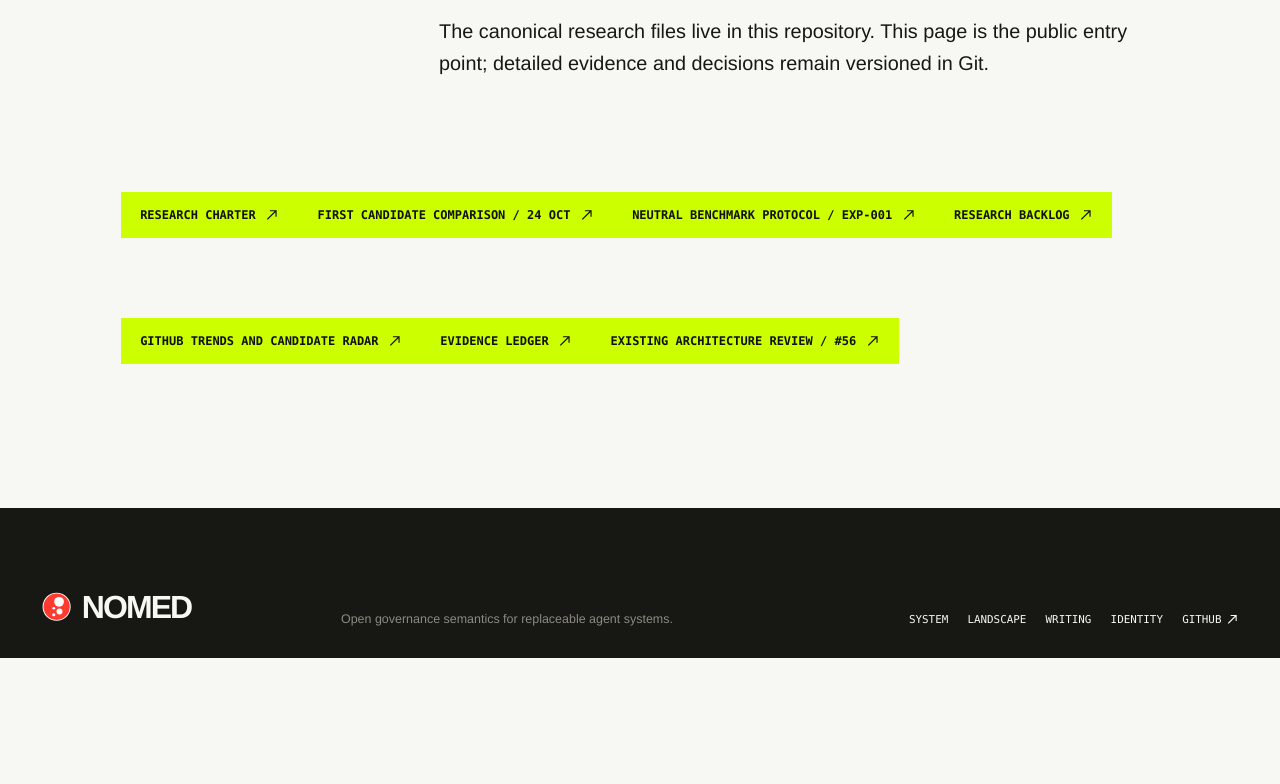
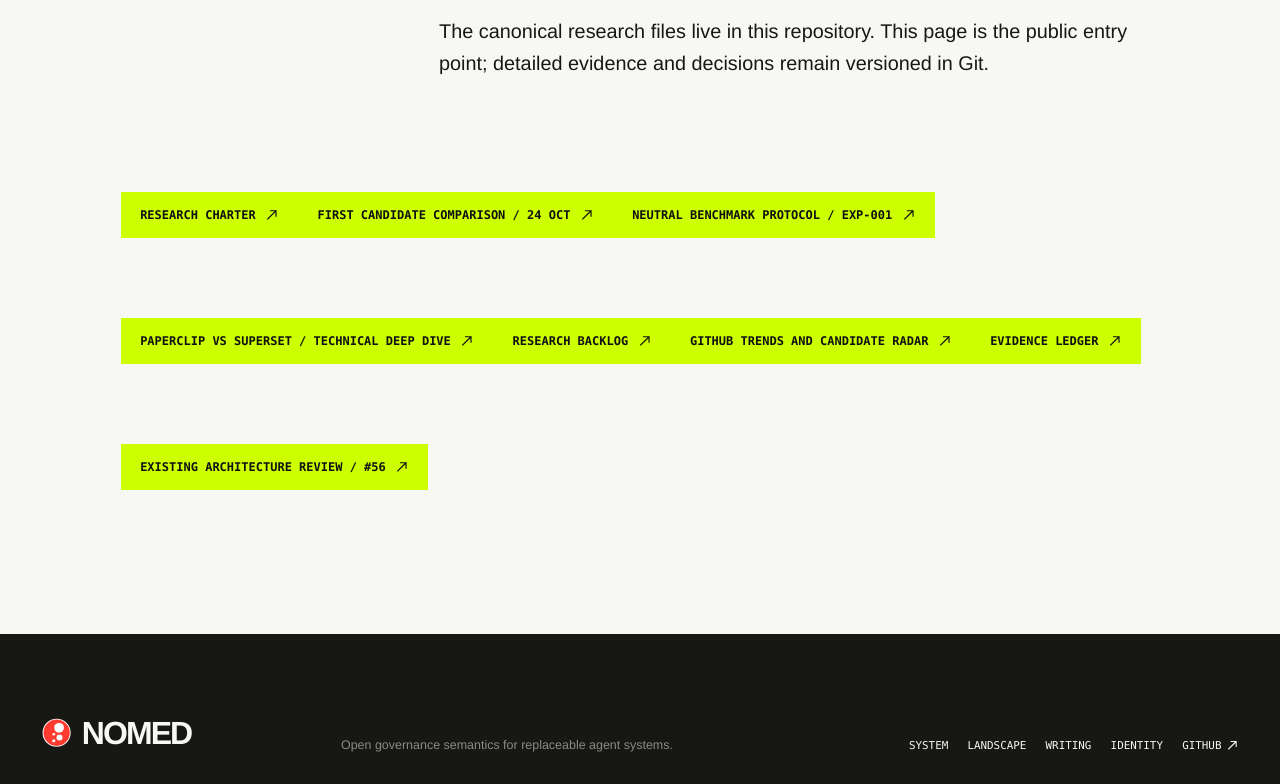
Before and after one commit to nomed/nomed.github.io, a Next.js app: page /research in a window 1280 px wide. Shown: the part 2497-3281 px from the top of the page. Before the commit the page ends 3155 px from the top, so only its background shows below. Built offline with nearby package versions, Linux system fonts and the light colour scheme.

Commit message:
docs(research): surface Paperclip and Superset deep dive

```diff
--- a/app/research/page.tsx
+++ b/app/research/page.tsx
@@ -39,6 +39,7 @@ export default function ResearchPage() {
       <a className="editorial-cta internal-cta" href="https://github.com/nomed/nomed.github.io/blob/main/docs/research/README.md">Research charter <ArrowIcon direction="external" /></a>
       <a className="editorial-cta internal-cta" href="https://github.com/nomed/nomed.github.io/blob/main/docs/research/COMPARISON-2026-10-24.md">First candidate comparison / 24 Oct <ArrowIcon direction="external" /></a>
       <a className="editorial-cta internal-cta" href="https://github.com/nomed/nomed.github.io/blob/main/docs/research/EXPERIMENT-001.md">Neutral benchmark protocol / EXP-001 <ArrowIcon direction="external" /></a>
+      <a className="editorial-cta internal-cta" href="https://github.com/nomed/nomed.github.io/blob/main/docs/research/DEEP-DIVE-001-paperclip-superset.md">Paperclip vs Superset / technical deep dive <ArrowIcon direction="external" /></a>
       <a className="editorial-cta internal-cta" href="https://github.com/nomed/nomed.github.io/blob/main/docs/research/BACKLOG.md">Research backlog <ArrowIcon direction="external" /></a>
       <a className="editorial-cta internal-cta" href="https://github.com/nomed/nomed.github.io/blob/main/docs/research/GITHUB-WATCH.md">GitHub trends and candidate radar <ArrowIcon direction="external" /></a>
       <a className="editorial-cta internal-cta" href="https://github.com/nomed/nomed.github.io/blob/main/docs/research/EVIDENCE.md">Evidence ledger <ArrowIcon direction="external" /></a>
```
